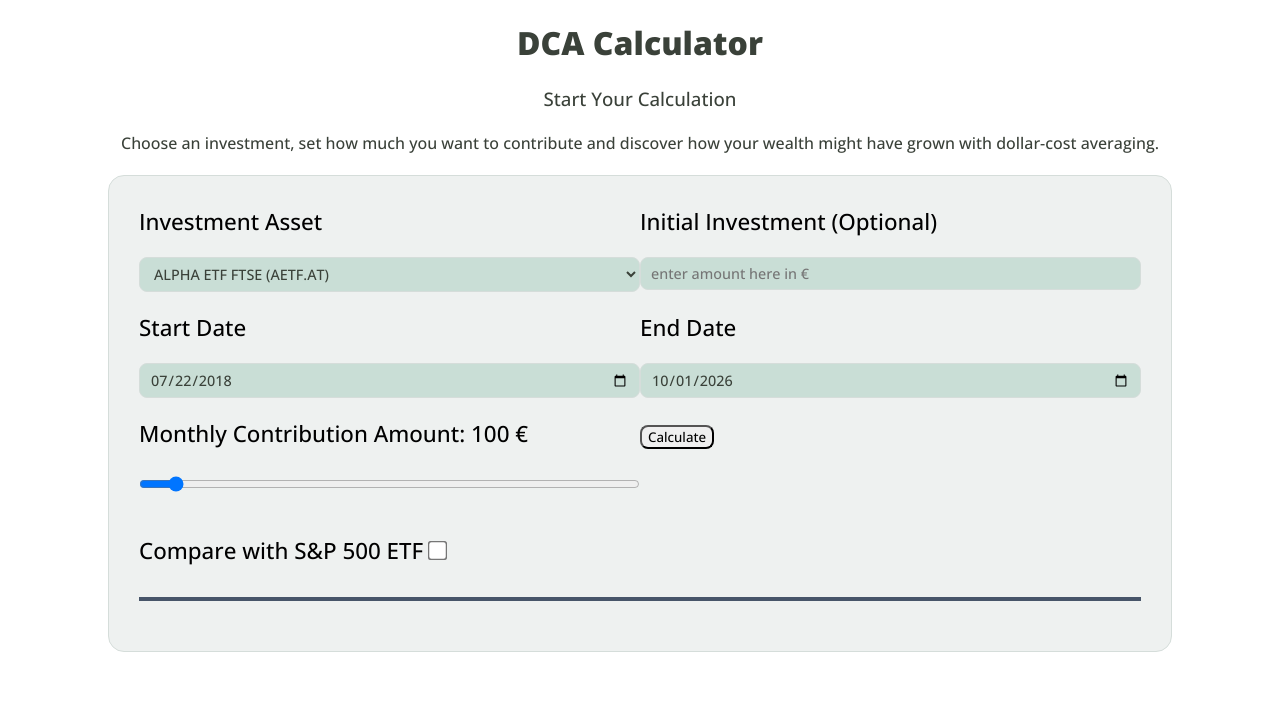
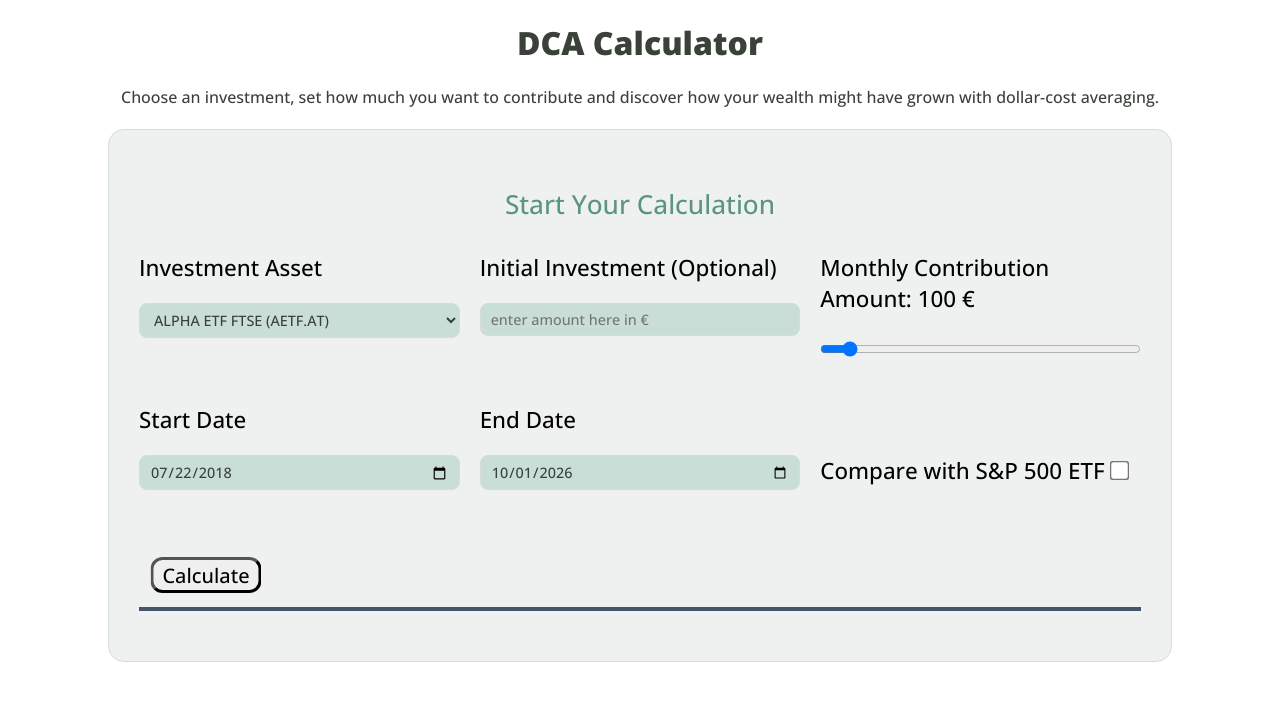
Before and after one commit to TelisK/Historical-DCA-Calc--Greek-Stocks, a Django app: page / in a window 1280 px wide. Shown: the top 701 px of the page. Run offline with Django 5.2, Linux system fonts and the light colour scheme; some libraries are stand-ins or nearby versions.

Commit message:
completed css for desktop

```diff
--- a/stocks/app/static/app/style.css
+++ b/stocks/app/static/app/style.css
@@ -13,6 +13,7 @@
     --white: #c9ded6;
     --muted: #475569;
     --error: #a73fbadd;
+    --header: #5c957f;
 }
 
 .header-container {
@@ -32,17 +33,12 @@
 .user-data-container{
     display: flex;
     flex-direction: column;
-    /* display: grid;
-    grid-template-rows: repeat(7, 1fr);
-    grid-template-areas:
-    'asset'
-    'initial'
-    'start-date'
-    'end-date'
-    'monthly'
-    'calc'; */
 }
-
+.main-container h3 {
+    text-align: center;
+    margin-bottom: 30px;
+    color: var(--header);
+}
 .main-container select, .main-container input {
     box-sizing: border-box;
     font-size: 0.9rem;
@@ -143,12 +139,12 @@
     }
     .user-data-container{
     display: grid;
-    grid-template-columns: 1fr 1fr;
-    grid-template-rows: 1fr 1fr 1fr;
+    grid-template-columns: 1fr 1fr 1fr;
+    grid-template-rows: 1fr 1fr;
     grid-template-areas:
-    'asset initial'
-    'start-date end-date'
-    'monthly calc';
+    'asset initial monthly'
+    'start-date end-date compare';
+    gap: 20px;
     }
     .user-data-container .asset {
     /* max-width: 80%; */
@@ -167,8 +163,14 @@
     .user-data-container .monthly {
         grid-area: monthly;
     }
+    .user-data-container .compare {
+        grid-area: compare;
+    }
+    .main-container button {
+        transform: scale(1.5);
+    }
     .user-data-container .calc {
-        grid-area: calc;
+        margin-left: 30px;
     }
     .results {
     display: flex;
--- a/stocks/app/templates/app/index.html
+++ b/stocks/app/templates/app/index.html
@@ -18,18 +18,10 @@
 
 <body>
 
-    <!-- <pre>
-RESULT: {{ result }}
-SUMMARY: {{ summary }}
-COMPARE: {{ compare }}
-SNP500: {{ snp500 }}
-</pre> -->
-
     <div class="page-container">
         <div class="header-container">
             <div class="header">
                 <h1><img src="" alt="">DCA Calculator</h1>
-                <h3>Start Your Calculation</h3>
                 <div>
                     <h4>Choose an investment, set how much you want to contribute and discover how your wealth
                         might have grown with dollar-cost averaging.</h4>
@@ -38,6 +30,7 @@ SNP500: {{ snp500 }}
         </div>
 
         <div class="main-container">
+            <h3>Start Your Calculation</h3>
             <form method="POST">
                 {% csrf_token %}
                 <div class="user-data-container">
```
